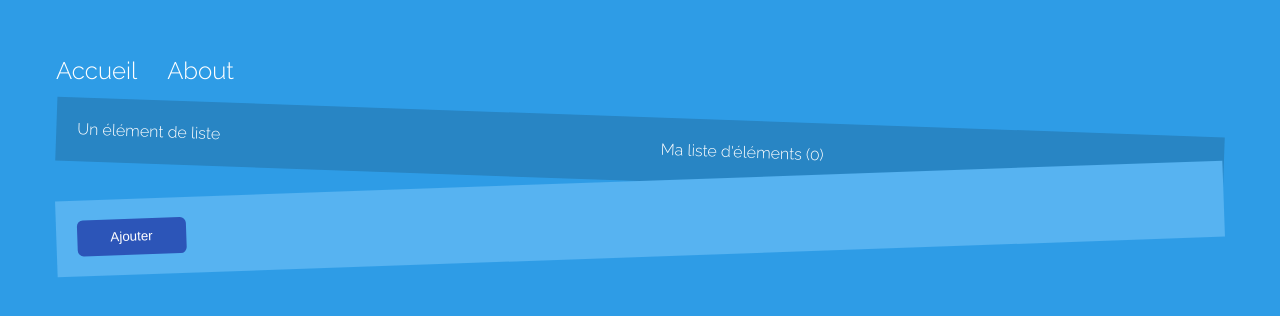
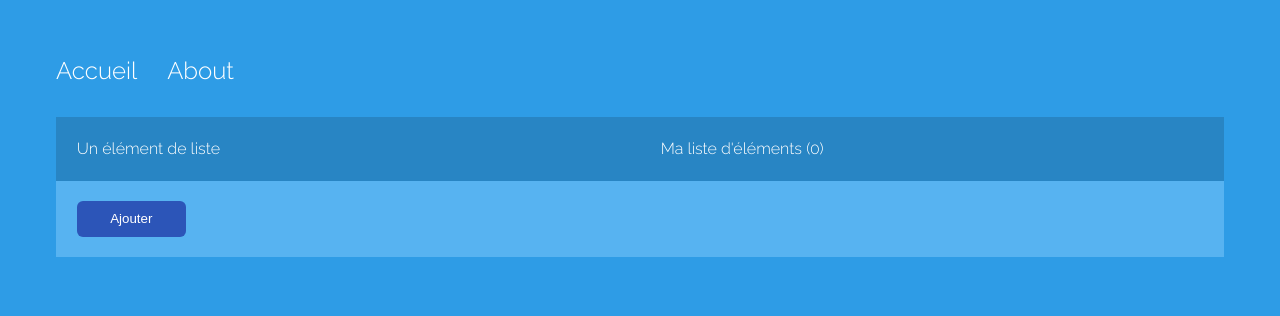
Before and after one commit to sosoYim/ModuleAngularTP3, an Angular app: page / in a window 1280 px wide. Shown: the top 316 px of the page. Built offline with nearby package versions, Linux system fonts and the light colour scheme.

Commit message:
feat: add route

```diff
--- a/src/app/app.routes.ts
+++ b/src/app/app.routes.ts
@@ -4,5 +4,7 @@ import { About } from './about/about';
 
 export const routes: Routes = [
   { path: '', component: Home },
+  // TP4 4.1: /index.html 로 접근하면 루트 경로('')로 리다이렉트하여 Home 표시
+  { path: 'index.html', redirectTo: '' },
   { path: 'about', component: About },
 ];
--- a/src/app/home/home.scss
+++ b/src/app/home/home.scss
@@ -9,12 +9,10 @@
 
 .color-dark {
   background: #2885C4;
-  transform: rotate(2deg); // TP4 3.1
 }
 
 .color-light {
   background: #57B3F1;
-  transform: rotate(-2deg); // TP4 3.1
 }
 
 input.txt {
@@ -32,8 +30,7 @@ button.btn {
   color: rgb(229, 239, 247);
   margin-bottom: 1em;
   cursor: pointer;
-  transform: translateX(40%); // TP4 3.1
-  // TP4 3.2: animate color and size changes instead of switching instantly
+  // TP4 3.2: 색상과 크기가 바뀔 때 즉시 바뀌지 않고 서서히 변하도록 전환 효과 지정
   transition: background-color .8s ease, transform .3s ease;
 }
 
@@ -41,15 +38,15 @@ button.btn:disabled {
   cursor: not-allowed;
 }
 
-// TP4 3.2: the input contains text, the button turns green progressively
+// TP4 3.2: 입력값이 유효하면(글자가 있으면) 버튼이 서서히 초록색으로 바뀜
 button.btn.btn-ready {
   background-color: #7DC66F;
 }
 
-// TP4 3.2: hovering a ready button shows a darker green and a bigger button
+// TP4 3.2: 활성 상태 버튼에 마우스를 올리면 진한 초록색으로 바뀌고 커짐
 button.btn.btn-ready:hover {
   background-color: #45922D;
-  transform: translateX(40%) scale(1.15);
+  transform: scale(1.15);
 }
 
 .error {
--- a/src/app/home/home.ts
+++ b/src/app/home/home.ts
@@ -16,13 +16,13 @@ export class Home {
   protected readonly objectifs = signal<string[]>([]);
   protected readonly nbItems = computed(() => this.objectifs().length);
 
-  // TP4 1.4: whether the input form is visible
+  // TP4 1.4: 입력 폼 표시 여부
   protected readonly formVisible = signal(false);
 
-  // Form data model: the single source of truth for the input value.
+  // 폼 데이터 모델: 입력값의 단일 진실 공급원(single source of truth)
   private readonly objectifModel = signal<ObjectifFormModel>({ objectifText: '' });
 
-  // Field tree built from the model, with validation rules and submit handling.
+  // 모델로부터 만든 필드 트리: 검증 규칙과 제출 처리를 함께 정의
   protected readonly objectifForm = form(
     this.objectifModel,
     (path) => {
```
